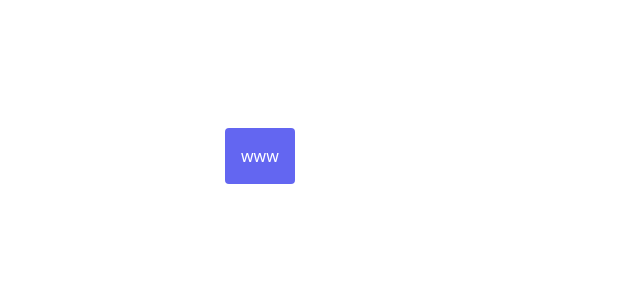
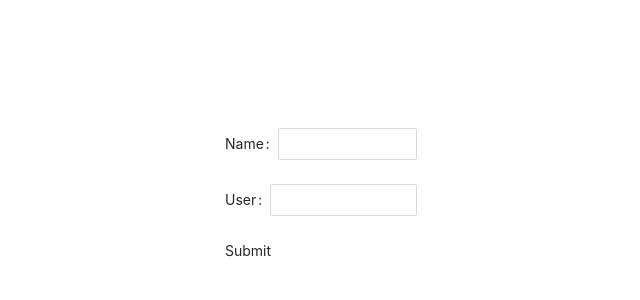
Before and after one commit to Golrang/Design-system, a React app: page / in a window 1280 px wide. Shown: the top 300 px of the page, without its empty margins (319-959 px from the left). Built offline with nearby package versions, Linux system fonts and the light colour scheme; the HTML template or start-up script is replaced by a standard one.

Commit message:
Add ant de sign and react hook form

```diff
--- a/src/app/App.tsx
+++ b/src/app/App.tsx
@@ -1,9 +1,26 @@
-import { Button } from "components/button";
+import { FormG } from "components/form/Form";
+import { InputG } from "components/input/Input";
+import { useWatch } from "react-hook-form";
+
+type TFormProps = { name: string; user: string; age: number };
+
+type TInputProps = keyof TFormProps;
+
+const App2 = () => {
+  const state = useWatch();
+  console.log(state);
+
+  return <InputG<TInputProps> name="name" label="Name" />;
+};
 
 export const App = () => {
   return (
     <div className=" max-w-md mx-auto p-32">
-      <Button>www</Button>
+      <FormG<TFormProps> onSubmit={(state) => console.log(state.user)}>
+        <App2 />
+        <InputG<TInputProps> name="user" label="User" />
+        <button type="submit">Submit</button>
+      </FormG>
     </div>
   );
 };
--- a/src/app/index.tsx
+++ b/src/app/index.tsx
@@ -1,6 +1,7 @@
 import { createRoot } from "react-dom/client";
 import { App } from "./App";
 import "styles/index.css";
+import "antd/dist/antd.css";
 
 const root = createRoot(document.getElementById("app") as HTMLElement);
 root.render(<App />);
--- /dev/null
+++ b/src/components/form/Form.tsx
@@ -0,0 +1,29 @@
+import { useForm, FormProvider } from "react-hook-form";
+import { Form } from "antd";
+import { ComponentProps } from "react";
+import { DevTool } from "@hookform/devtools";
+
+type TForm<T> = Omit<ComponentProps<"form">, "ref" | "onSubmit"> & {
+  onSubmit: (values: T) => void;
+};
+
+const Provider = FormProvider as any;
+
+export const FormG = <T extends {}>({
+  children,
+  onSubmit,
+  ...rest
+}: TForm<T>) => {
+  const { control, handleSubmit } = useForm<T>();
+
+  return (
+    <>
+      <Provider {...{ control }}>
+        <Form {...rest} onFinish={handleSubmit(onSubmit)}>
+          {children}
+        </Form>
+      </Provider>
+      <DevTool control={control} />
+    </>
+  );
+};
--- /dev/null
+++ b/src/components/input/Input.tsx
@@ -0,0 +1,25 @@
+import { Input, Form } from "antd";
+import { ComponentProps } from "react";
+import { useController } from "react-hook-form";
+
+type TInput<G> = Omit<ComponentProps<"input">, "size" | "ref" | "name"> & {
+  label?: `${Capitalize<G & string>}`;
+  name: G;
+};
+
+export const InputG = <G extends string>({
+  label,
+  name,
+  ...rest
+}: TInput<G>) => {
+  const {
+    field,
+    fieldState: { error },
+  } = useController({ name });
+  return (
+    <Form.Item label={label} name={name}>
+      <Input {...{ ...field }} {...rest} name={name} />
+      {error && <div className="text-red-500">{error.message}</div>}
+    </Form.Item>
+  );
+};
--- a/src/index.ts
+++ b/src/index.ts
@@ -1,2 +1,5 @@
 import "./styles/index.css";
+import "antd/dist/antd.css";
 export { Button } from "./components/button";
+export { FormG } from "./components/form/Form";
+export { InputG } from "./components/input/Input";
```
Also changed, not shown: package.json (+7 -2 lines), 1 other file (tests, documents, lock files or other folders).
